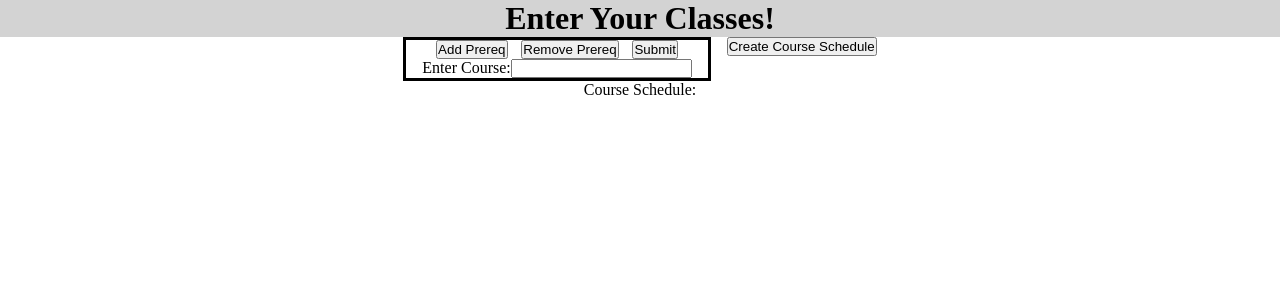
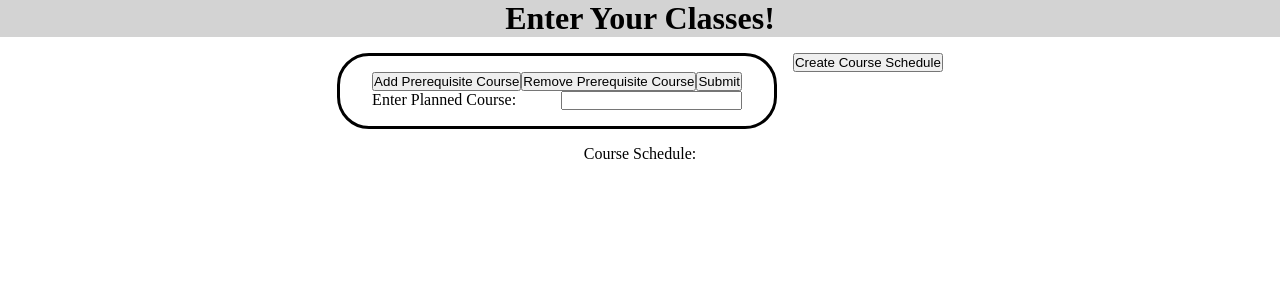
Before and after one commit to AlexanderLevinQU/class_planner, a React (Create React App) app: page / in a window 1280 px wide. Shown: the top 300 px of the page. Built offline with nearby package versions, Linux system fonts and the light colour scheme.

Commit message:
added styles to cards and some bug fixes a refactor for all code will be needed next and then some more styling

```diff
--- a/src/components/App.js
+++ b/src/components/App.js
@@ -28,6 +28,9 @@ function App(){
 
   function handleCourses(event){
     event.preventDefault();
+    if(event.target.elements.courses?.value == null || event.target.elements.courses?.value.trim() === '' ){
+      document.getElementById("Course Scheduler").reset();
+    }else{
       // Check if array for prereqs
       let prereq;
       if(event.target.elements.prereqs?.length){
@@ -35,14 +38,18 @@ function App(){
         event.target.elements.prereqs.forEach(element => {
           prereq.push(element.value);
         })
+        const course = event.target.elements.courses.value;
+        setCourses(courses.concat({course: course ,prereq: prereq}));
       }else if(event.target.elements.prereqs?.value) {
         prereq = [event.target.elements.prereqs.value];
-    } else {
-      prereq=''
-    }
         const course = event.target.elements.courses.value;
         setCourses(courses.concat({course: course ,prereq: prereq}));
+      } else {
+        const course = event.target.elements.courses.value;
+        setCourses(courses.concat({course: course}));
+      }
       document.getElementById("Course Scheduler").reset();
+    }
   }
 
   function addInput(event){
@@ -90,7 +97,6 @@ function App(){
         }
       }
       setCourseSchedule(newCourseSchedule);
-
     }
   }
 
@@ -113,21 +119,21 @@ function App(){
               <div
               style={formStyle}
               className="buttonCourseAndPreReqContainer">
-                <input type="button" name="addprereqs" value='Add Prereq' onClick={addInput}/>
-                <input type="button" name="removeprereq" value='Remove Prereq' onClick={removeInput}/>
+                <input type="button" name="addprereqs" value='Add Prerequisite Course' onClick={addInput}/>
+                <input type="button" name="removeprereq" value='Remove Prerequisite Course' onClick={removeInput}/>
                 <input type="submit" value="Submit"  />
               </div>
               <label
                 style={formStyle}
                 className="buttonCourseAndPreReqContainer">
-                Enter Course:{' '}
+                Enter Planned Course:
                 <input type="text" name="courses" />
               </label>
               {preReqList.map((prereqs,index) => {
                 return <label key={index}
                 style={formStyle}
                 className="buttonCourseAndPreReqContainer">
-                  Prereq:{' '}
+                Enter Prerequisite Course:
                   <input type="text" name="prereqs" />
               </label>
               })}
@@ -144,12 +150,12 @@ function App(){
                     key={index}>
                       Course: {course['course']}
                       {' '}
-                      PreReqs: {course['prereq']}
+                      Prerequisite Course: {course['prereq']}
                   </div>;
                 })}
           </div>
         </div>
-        <div>
+        <div style={{marginTop: '1em'}}>
           Course Schedule:
         </div>
         <div
@@ -157,11 +163,18 @@ function App(){
           className='appCourseScheduleContainer'>
             {semesters.map((semester,index) => {
                   return <Card
+                    style={{margin: '1em'}}
                     key={index}>
-                      <CardContent>
-                        {semester}
+                      <CardContent
+                          style={appStyles}
+                          className="cardContentStyle">
+                        {semester.map((course, index)=> {
+                          return <p>
+                            {course}
+                          </p>
+                        })}
                       </CardContent>
-                  </Card>;
+                  </Card>
                 })}
         </div>
       </div>
--- a/src/components/components-styles/appStyles.css
+++ b/src/components/components-styles/appStyles.css
@@ -16,6 +16,7 @@
     justify-content:center;
     flex-direction: row;
     align-items: flex-start;
+    margin-top: 1em;
 }
 
 .appCourseScheduleContainer {
@@ -24,4 +25,14 @@
     flex-direction:row;
     flex-wrap: wrap;
     align-items: flex-start;
+    padding: 1em;
 }
+.cardContentStyle{
+    display: flex;
+    flex-direction: column;
+    width: 100%;
+    height: 100%;
+    width: 10em;
+    height: 6em;
+    text-align: center;
+}
--- a/src/components/components-styles/courseform.css
+++ b/src/components/components-styles/courseform.css
@@ -3,14 +3,15 @@
     display: flex;
     justify-content: center;
     flex-direction: column;
+    border-radius: 2em;
+    padding: 1em;
 }
 
 .buttonCourseAndPreReqContainer{
-    position: relative;
     display: flex;
     flex-direction: row;
     flex-wrap: nowrap;
-    justify-content: space-evenly;
+    justify-content: space-between;
     padding-left: 1rem;
     padding-right: 1rem;
 }
--- a/src/components/components-styles/liststyle.css
+++ b/src/components/components-styles/liststyle.css
@@ -1,4 +1,7 @@
 .listContainer {
+    display: flex;
     justify-content: flex-start;
     flex-direction: column;
+    max-height: 20em;
+    flex-wrap: wrap;
 }
```
Lines whose indentation alone changed are shown as unchanged.
